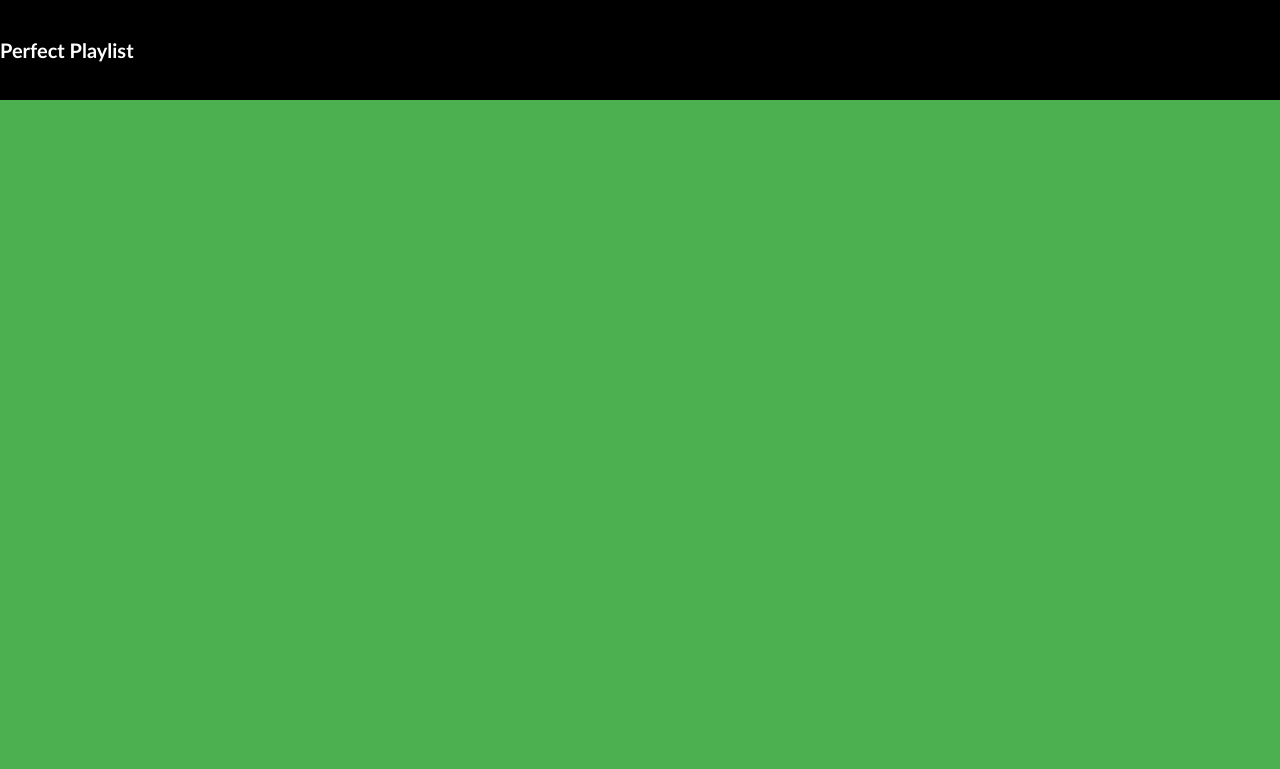
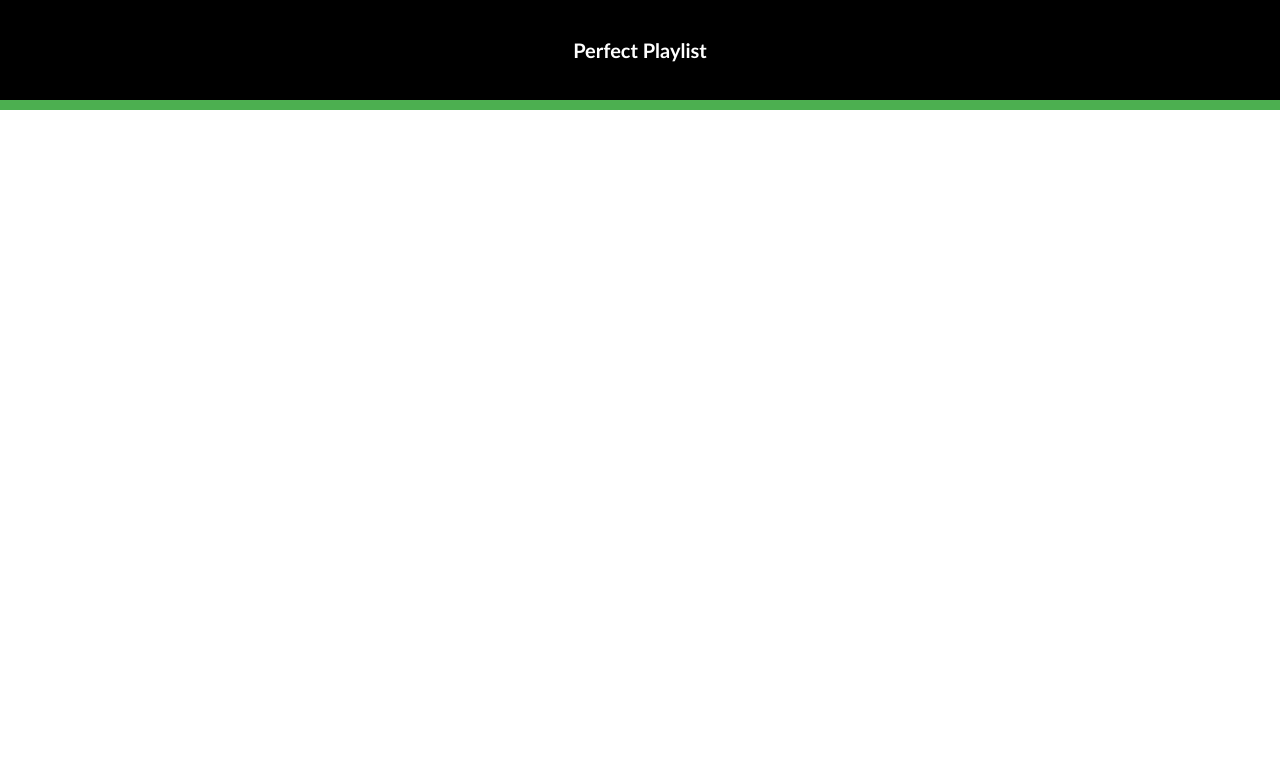
Before and after one commit to omwan/playlist, a Flask app: page / in a window 1280 px wide. Shown: the top 769 px of the page. Run offline with Flask 2, Linux system fonts and the light colour scheme.

Commit message:
fixed bg

```diff
--- a/static/style.css
+++ b/static/style.css
@@ -1,7 +1,6 @@
 body {
     font-family:calibri;
     font-size: 15px;
-    background: #4CAF50;
 }
 
 .button {
@@ -32,6 +31,8 @@ body {
     line-height:100px;
     font-size:20px;
     font-weight: bold;
+    text-align:center;
+    border-bottom: 10px solid #4CAF50;
 
 }
 
```
